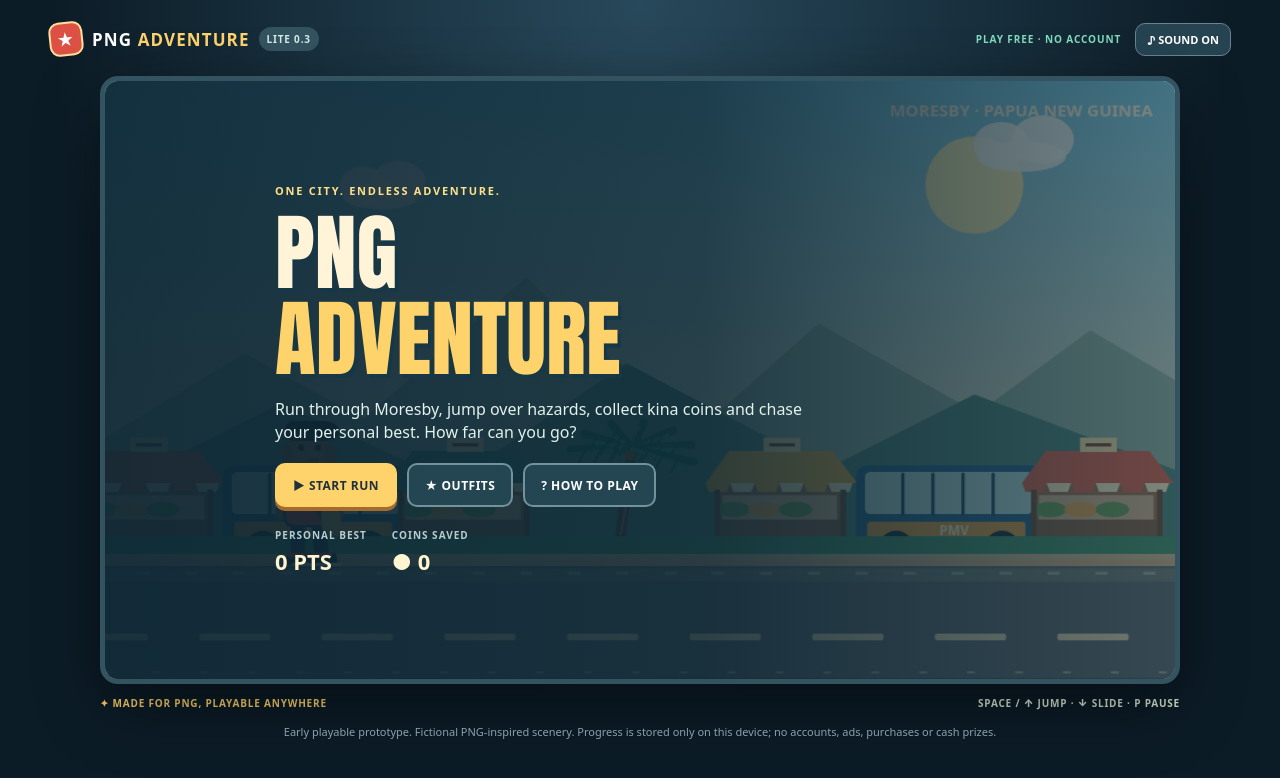
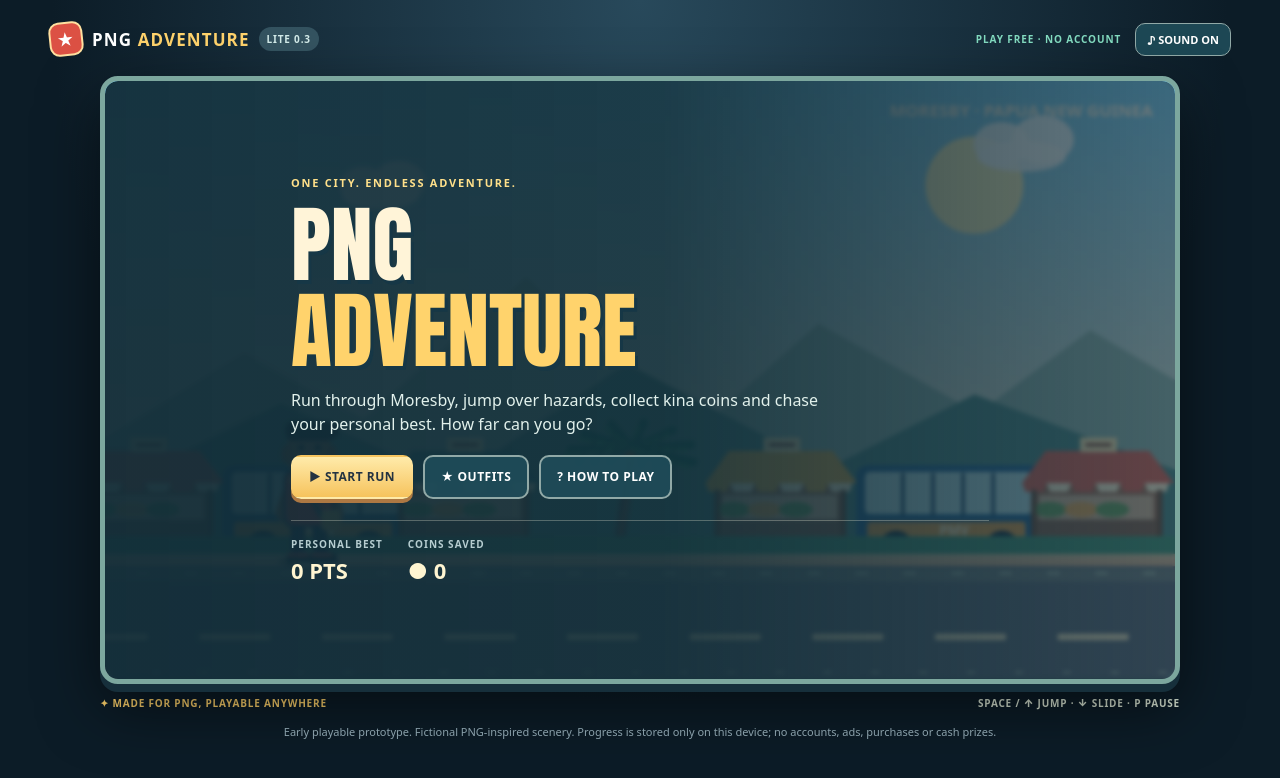
Before and after one commit to Roderick47/PNG-Adventure, a website with bundled scripts: page index.html in a window 1280 px wide. Built offline with nearby package versions, Linux system fonts and the light colour scheme.

Commit message:
Polish v0.3 UI and document new platforming features

```diff
--- a/style.css
+++ b/style.css
@@ -30,3 +30,16 @@ h1{font-size:clamp(39px,7.3vw,84px)}h1 span{display:block;color:var(--gold)}h2{f
 @media(max-width:660px){.shell{padding:8px 9px 15px}.topbar{margin-bottom:8px;min-height:34px}.brand{font-size:12px;gap:5px}.brand-icon{width:27px;height:27px}.version{font-size:8px;padding:4px}.offline-label,.keyboard-hint{display:none}.game-frame{border-width:3px;border-radius:10px}.panel{width:89%;padding:10px 0}.panel p{margin:9px 0}.actions{gap:7px;margin-top:9px}.btn{padding:8px 11px;min-height:35px;font-size:10px}.stats{margin-top:11px;gap:13px}.stat strong{font-size:16px}.hud{padding:7px}.hud-group{min-width:60px}.hud-group small{font-size:8px}.hud-group.right{margin-right:29px}.pause{top:7px;right:6px;width:27px;height:26px}.controls{padding:0 8px;bottom:7px}.control{width:65px;height:51px;font-size:21px;border-radius:11px}.control span{font-size:8px}.under-game{font-size:8px}.disclaimer{font-size:10px}}
 @media(max-height:520px) and (orientation:landscape){.shell{padding:4px 10px}.topbar{margin-bottom:3px;min-height:29px}.game-frame{width:min(100%,calc((100svh - 74px)*16/9))}.under-game,.disclaimer{display:none}.panel p{margin:7px 0}.actions{margin-top:9px}.btn{padding:7px 10px;min-height:34px}.stats{margin-top:10px}.locker-card{padding:7px}}
 @media(prefers-reduced-motion:reduce){*,*::before,*::after{scroll-behavior:auto!important;transition:none!important}}
+
+/* v0.3 polish */
+.area-name{display:block;color:#ffe9aa;font-size:9px;font-weight:900;letter-spacing:.14em;text-shadow:1px 2px #264f59;margin-top:3px}
+.game-frame{border-color:#7ca79e;box-shadow:0 8px 0 #162f3b,0 23px 60px #0008,inset 0 0 0 2px #172f3999}
+.overlay{background:linear-gradient(90deg,#102b37f2 0%,#102c38e5 52%,#0a253a96 100%);backdrop-filter:blur(2px)}
+.panel{padding-inline:16px}
+.panel .stats,.result-row{border-top:1px solid #e8e9d54d;padding-top:16px}
+.btn.primary{background:linear-gradient(180deg,#ffebaa,#f6c35d);color:#243341;box-shadow:0 4px 0 #ad7843}
+.btn.secondary,.outline-button{border-color:#91a9a7;background:#1f4b58eb}
+.control{background:#113a4be7;border:3px solid #ffe3a0;color:#fff2c5;box-shadow:0 5px 0 #0b2b37b0}
+.control:active{transform:translateY(2px);box-shadow:0 2px 0 #0b2b37b0}
+.hud-group b,.stat strong{font-variant-numeric:tabular-nums}
+@media(max-width:660px){.area-name{font-size:8px;letter-spacing:.04em}.panel{padding-inline:8px}.panel .stats,.result-row{padding-top:7px}}
```
